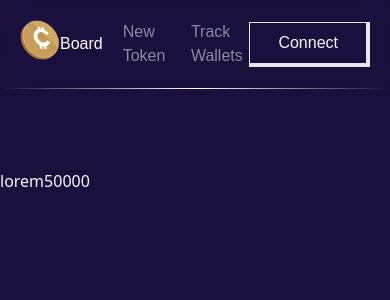
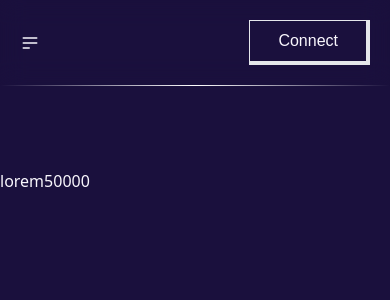
Before and after one commit to SiamShekh/pump.fun, a React (Vite) app: page / in a window 390 px wide. Shown: the top 300 px of the page. Built offline with nearby package versions, Linux system fonts and the light colour scheme; a web font is replaced by a local one.

Commit message:
navbar for mobile added

```diff
--- a/src/components/ui/Navbar.jsx
+++ b/src/components/ui/Navbar.jsx
@@ -1,17 +1,41 @@
 import { NavLink } from "react-router-dom";
 import icons from "../../assets/icons/icons.webp";
+
+const Nav = <>
+    <NavLink to={'/'} className={({ isActive }) => `${isActive ? 'text-opacity-100 text-white' : 'text-white text-opacity-50 '}`}>Board</NavLink>
+
+    <NavLink to={'/create'} className={({ isActive }) => `${isActive ? 'text-opacity-100 text-white' : 'text-white text-opacity-50 '}`}>New Token</NavLink>
+
+    <NavLink to={'/track'} className={({ isActive }) => `${isActive ? 'text-opacity-100 text-white' : 'text-white text-opacity-50 '}`}>Track Wallets</NavLink>
+</>;
 
 const Navbar = () => {
     return (
         <div className="max-w-[1200px] mx-auto">
             <div className="backdrop-blur-md w-full p-5 flex justify-between font-tektur">
-                <img src={icons} alt="logos" className="size-10" />
-                <div className="flex items-center gap-5">
-                    <NavLink to={'/'} className={({ isActive }) => `${isActive ? 'text-opacity-100 text-white' : 'text-white text-opacity-50 '}`}>Board</NavLink>
+                <div className="dropdown  my-auto block md:hidden">
+                    <svg
+                        xmlns="http://www.w3.org/2000/svg"
+                        className="h-5 w-5"
+                        fill="none"
+                        viewBox="0 0 24 24"
+                        tabIndex={0} role="button"
+                        stroke="currentColor">
+                        <path
+                            strokeLinecap="round"
+                            strokeLinejoin="round"
+                            strokeWidth="2"
+                            d="M4 6h16M4 12h16M4 18h7" />
+                    </svg>
 
-                    <NavLink to={'/create'} className={({ isActive }) => `${isActive ? 'text-opacity-100 text-white' : 'text-white text-opacity-50 '}`}>New Token</NavLink>
+                    <ul tabIndex={0} className="dropdown-content menu bg-base-100 rounded-box z-[1] w-52 p-2 shadow">
+                        {Nav}
+                    </ul>
+                </div>
 
-                    <NavLink to={'/track'} className={({ isActive }) => `${isActive ? 'text-opacity-100 text-white' : 'text-white text-opacity-50 '}`}>Track Wallets</NavLink>
+                <img src={icons} alt="logos" className="size-10 md:block hidden" />
+                <div className="md:flex items-center gap-5 hidden">
+                    {Nav}
                 </div>
 
                 <button className="border h-fit my-auto px-7 py-2 border-b-4 border-r-4">Connect</button>
```
Also changed, not shown: 1 other file (tests, documents, lock files or other folders).
